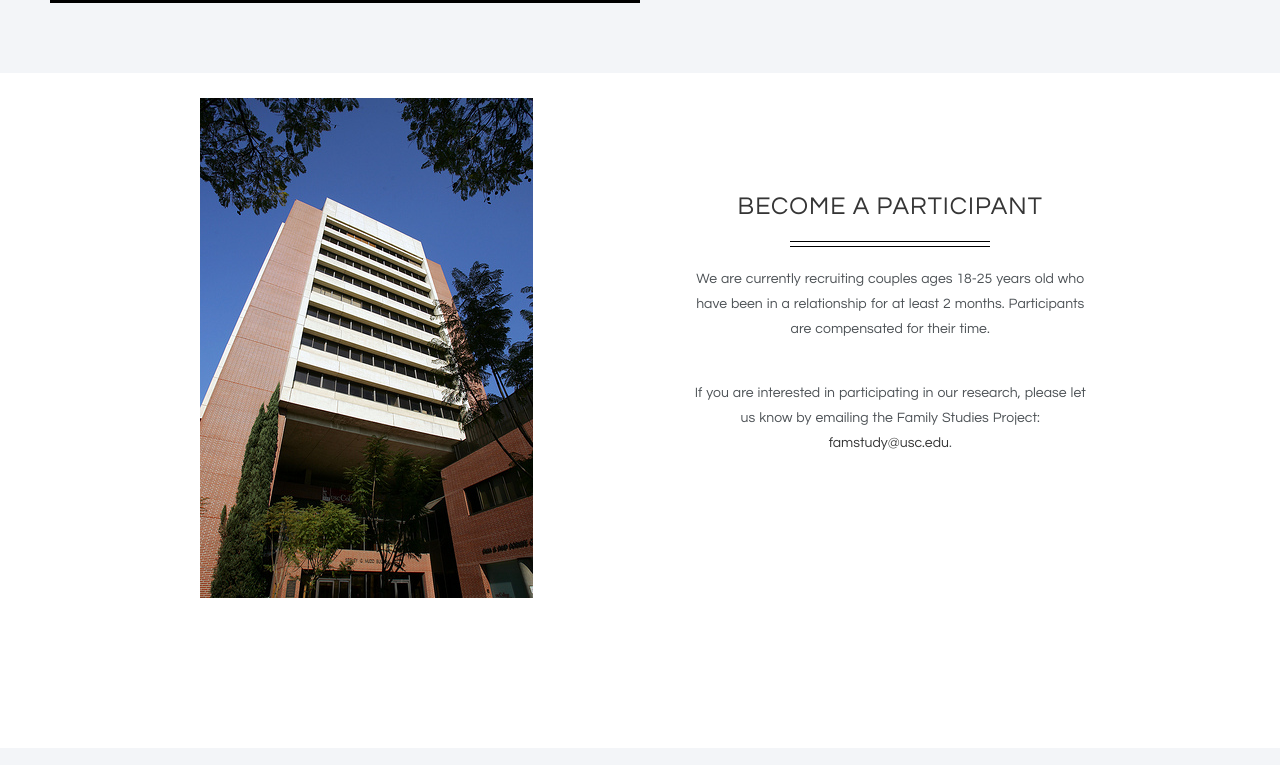
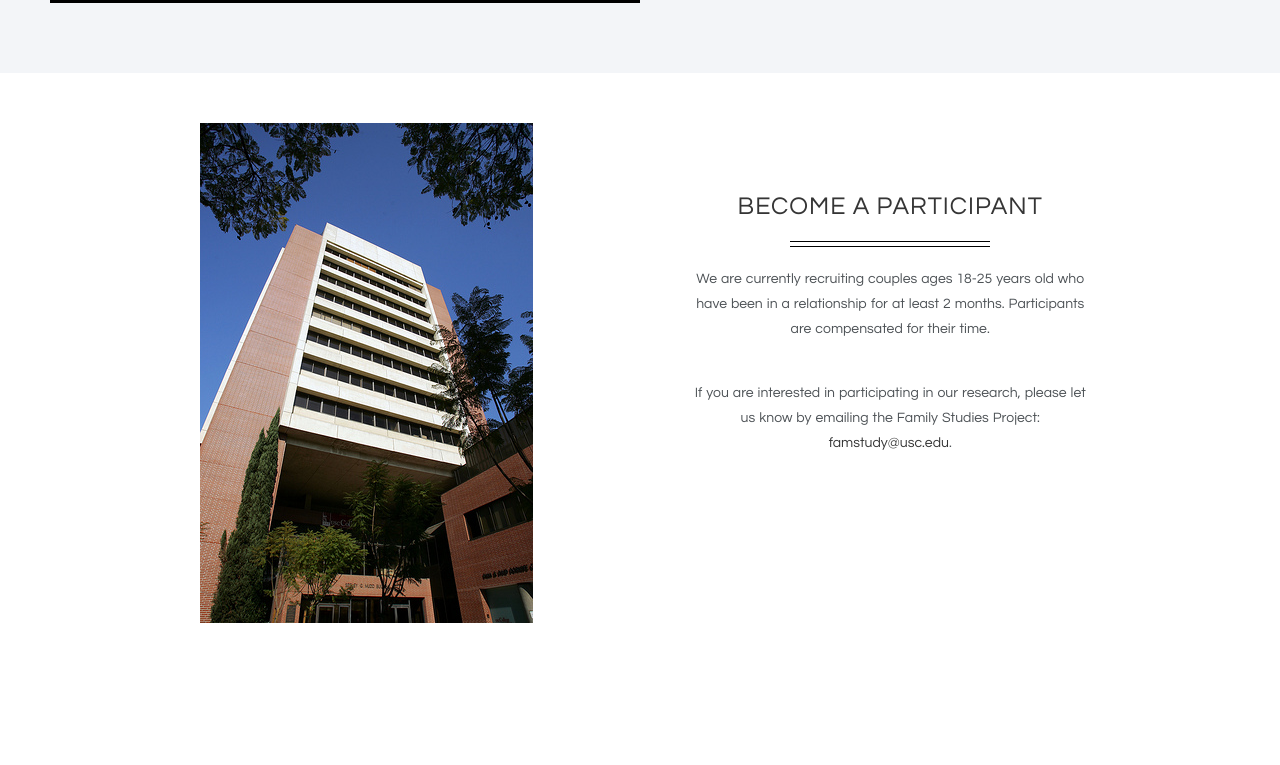
Before and after one commit to homedata/homedata.github.io, a plain HTML site: page index.html in a window 1280 px wide. Shown: the part 3795-4560 px from the top of the page. Drawn offline with nearby package versions, Linux system fonts and the light colour scheme; files whose address does not match are found by name.

Commit message:
spacing of img in participant section

```diff
--- a/index.html
+++ b/index.html
@@ -409,7 +409,7 @@
         <section class="text-center" id="participant">
           <div class="container-fluid nopadding responsive-services" style="background-color: white;">
             <div class="wrapper">
-              <div class="sgm-img" style="margin-top:25px;">
+              <div class="sgm-img" style="margin-top:50px;">
                 <div class="wp8" style="background-color: white;"></div>
               </div>
               <div class="fluid-white"></div>
```
